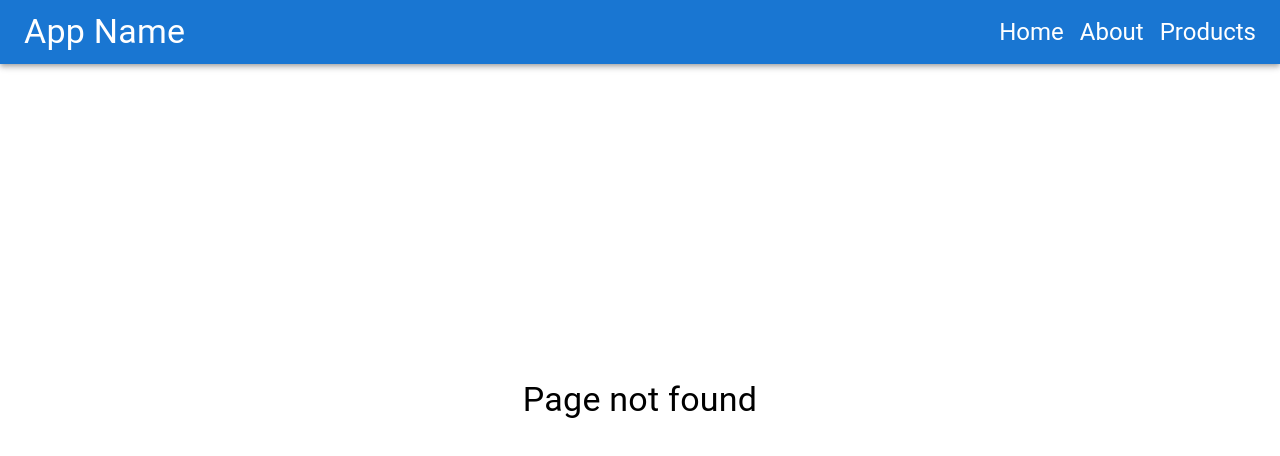
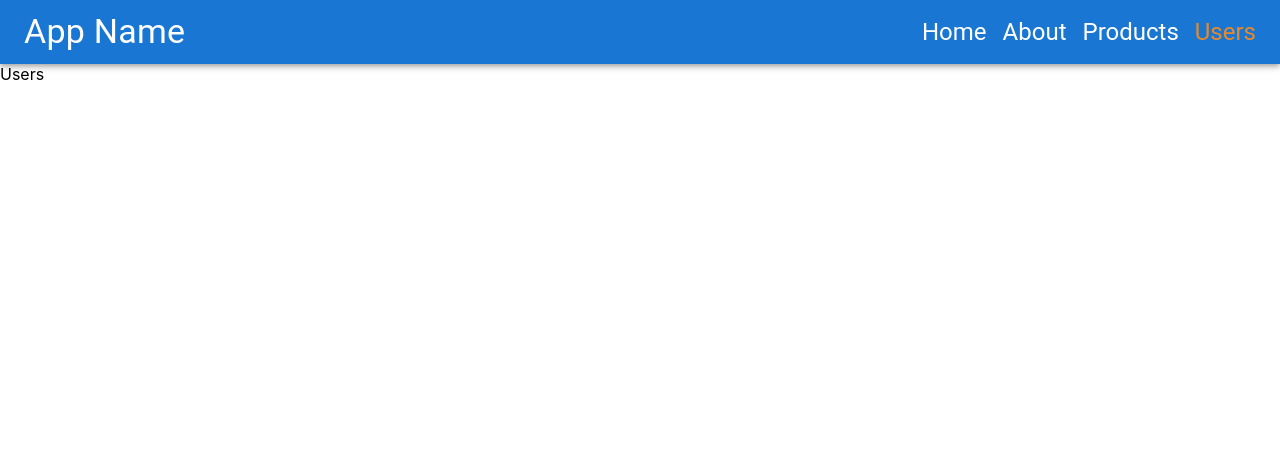
Before and after one commit to oq-Yuki-po/react-template, a React (Create React App) app in the folder app/: page /users in a window 1280 px wide. Before the commit this address had no page. Shown: the top 456 px of the page. Built offline with nearby package versions, Linux system fonts and the light colour scheme.

Commit message:
add user

```diff
--- a/app/src/App.jsx
+++ b/app/src/App.jsx
@@ -13,6 +13,7 @@ import NoMatch from './components/NoMatch';
 import FeatureProducts from './components/Products/Feature/FeatureProducts';
 import NewProducts from './components/Products/New/NewProducts';
 import Products from './components/Products/Products';
+import Users from './components/Users/Users';
 
 function App() {
   return (
@@ -24,8 +25,9 @@ function App() {
           <Route path="about" element={<About />} />
           <Route path="products" element={<Products />}>
             <Route path="new" element={<NewProducts />} />
-            <Route path="featured" element={<FeatureProducts />} />
+            <Route path="feature" element={<FeatureProducts />} />
           </Route>
+          <Route path="users" element={<Users />} />
           <Route path="*" element={<NoMatch />} />
         </Routes>
       </LocalizationProvider>
--- a/app/src/components/Header/Header.jsx
+++ b/app/src/components/Header/Header.jsx
@@ -9,7 +9,7 @@ import NavItemList from './NavItemList';
 export default function Header() {
 
     const products = ["New", "Featured"];
-    const productsTo = ["/products/new", "/products/featured"];
+    const productsTo = ["/products/new", "/products/feature"];
 
     return (
         <header>
@@ -20,6 +20,7 @@ export default function Header() {
                         <NavItem to="/" name="Home" />
                         <NavItem to="/about" name="About" />
                         <NavItemList to="/products" name="Products" nameList={products} toList={productsTo} />
+                        <NavItem to="/users" name="Users" />
                     </Stack>
                 </Toolbar>
             </AppBar>
--- /dev/null
+++ b/app/src/components/Users/Users.jsx
@@ -0,0 +1,7 @@
+import React from 'react'
+
+export default function Users() {
+    return (
+        <div>Users</div>
+    )
+}
```
